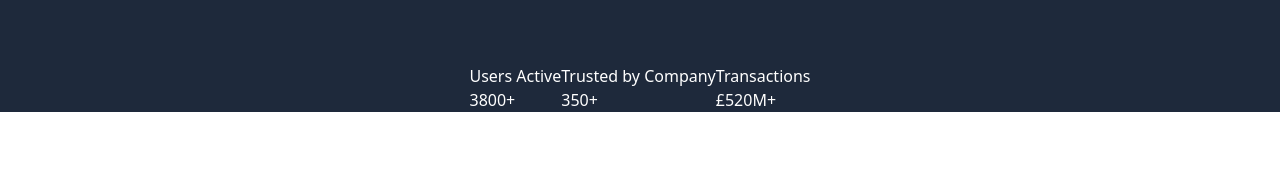
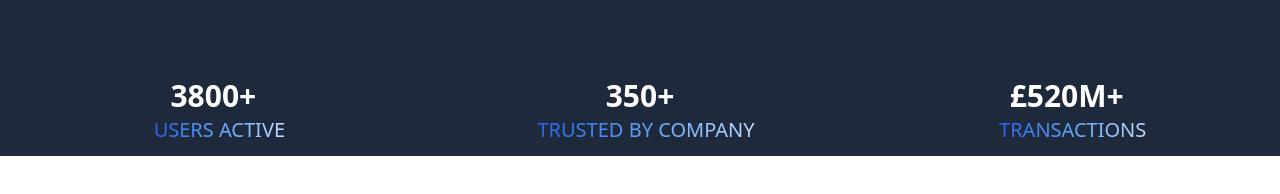
Before and after one commit to KodeIva/wiser, a React (Vite) app: page / in a window 1280 px wide. Shown: the part 602-796 px from the top of the page. Built offline with nearby package versions, Linux system fonts and the light colour scheme.

Commit message:
<Stats/> styles added

```diff
--- a/src/components/Stats.jsx
+++ b/src/components/Stats.jsx
@@ -2,13 +2,13 @@ import { stats } from "../data/data"
 
 const Stats = () => {
   return (
-    <section className='flex text-white justify-center items-center'>
+    <section className='flex text-white justify-center items-center flex-wrap'>
       {stats.map((stat) => {
         const { id, title, count } = stat
         return (
-            <div key={id}>
-              <h4>{title}</h4>
-              <p>{count}</p>
+            <div key={id} className="flex-1 flex flex-col justify-center items-center m-3">
+              <h4 className="font-semibold text-[20px]  md:text-[30px] leading-10">{count}</h4>
+              <p className="text-transparent bg-clip-text text-xs md:text-sm lg:text-xl leading-6 ml-3 uppercase bg-gradient-to-r from-blue-600  via-blue-400  to-blue-200 ">{title}</p>
             </div>
         )
       })}
```
